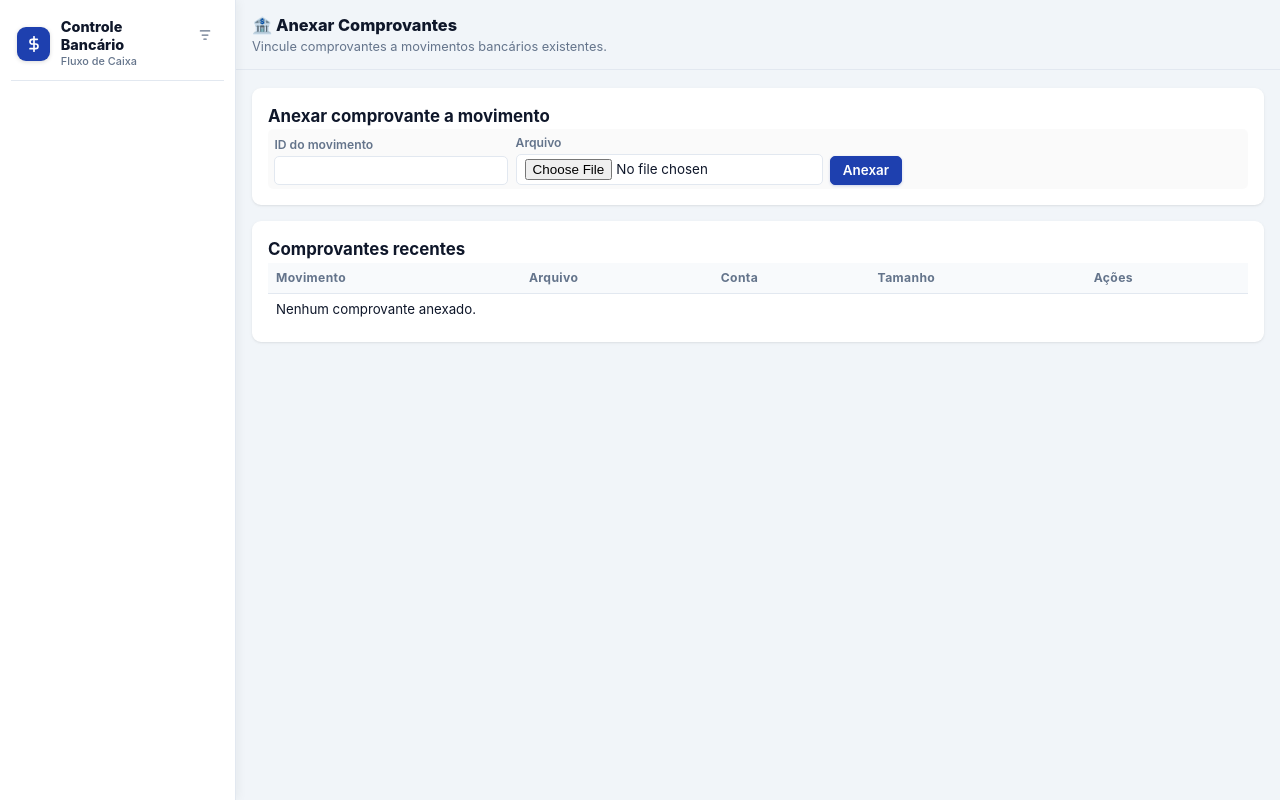
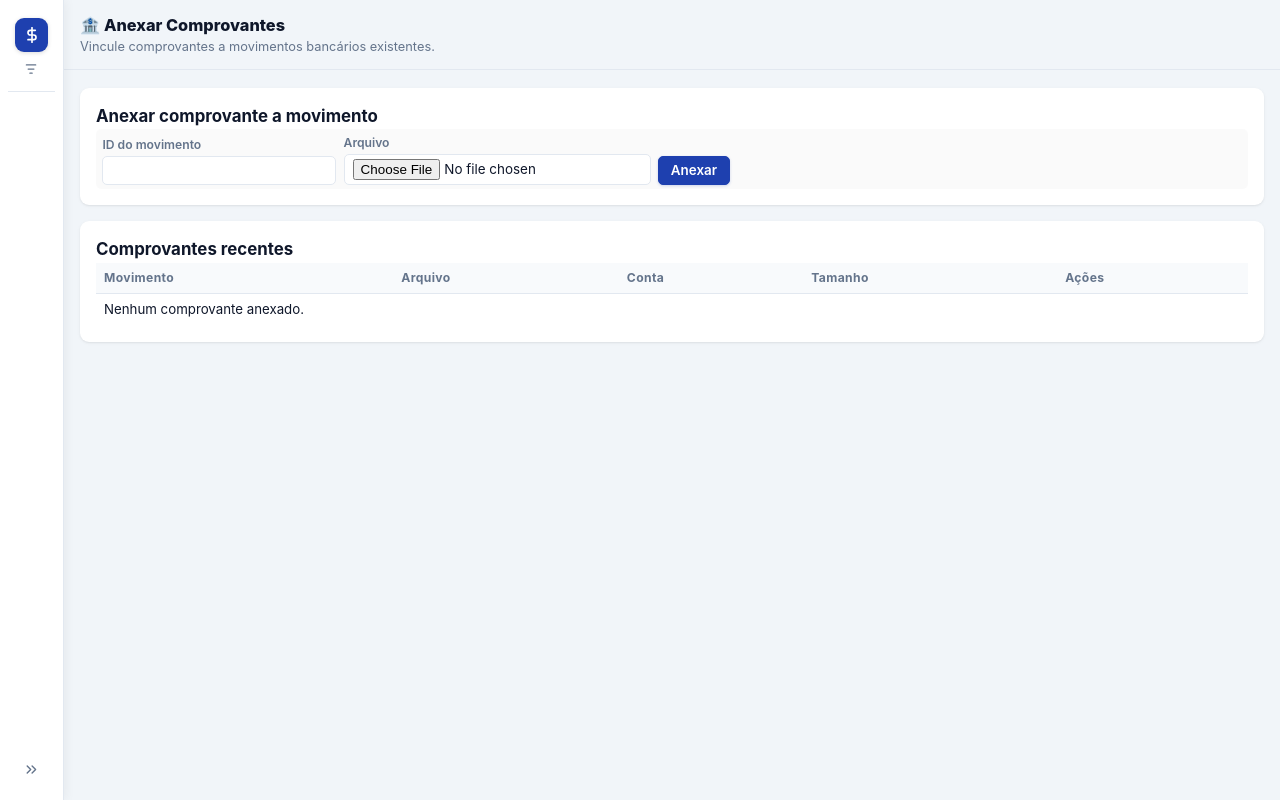
Before and after one commit to MSPA-Coder/sistema-financeiro, a Django app: template templates/banking/attachments.html in a window 1280 px wide. Run offline with Django 5.2, Linux system fonts and the light colour scheme; the template is opened without the code that fills it, so the values that code supplies are empty.

Commit message:
feat: menu lateral recolhido por padrão, só ícones, com botão para expandir
Toda carga nasce recolhida (data-sidebar no <html>); o botão no menu alterna
entre recolhido e completo, sem guardar o estado. Recolhido, cada item mostra
só o ícone, com dica e nome acessível. O conteúdo das telas cresce o que o
menu devolveu (--content-max), e os gráficos acompanham. Abaixo de 901px o
menu continua a faixa de sempre.

Co-Authored-By: Claude Sonnet 5.5 <noreply@anthropic.com>

```diff
--- a/static/css/core/application.css
+++ b/static/css/core/application.css
@@ -10,6 +10,11 @@
     --radius-lg:  14px;
     --shadow-sm:  0 1px 2px rgba(0,0,0,0.06), 0 1px 4px rgba(0,0,0,0.04);
     --transition: 0.15s ease;
+    /* Menu lateral: largura completa e recolhida (so icones). O conteudo das telas
+       ganha, ao recolher, exatamente o que o menu devolveu (ver `data-sidebar`). */
+    --sidebar-w: 236px;
+    --sidebar-w-rail: 64px;
+    --content-max: 1200px;
     /* SharedAuth entrega a estrutura dos componentes; a paleta continua
        pertencendo ao tema local e se atualiza junto com cada variação dele. */
     --sharedauth-surface: var(--card);
@@ -324,8 +329,8 @@ a:hover { text-decoration: underline; }
    SIDEBAR
    ============================================================ */
 .app-sidebar-nav {
-    flex: 0 0 236px;
-    width: 236px;
+    flex: 0 0 var(--sidebar-w);
+    width: var(--sidebar-w);
     height: 100vh;
     height: 100dvh;
     display: flex;
@@ -338,6 +343,7 @@ a:hover { text-decoration: underline; }
     overflow-y: auto;
     overscroll-behavior: contain;
     z-index: 320;
+    transition: width 0.18s ease, flex-basis 0.18s ease;
 }
 
 .sidebar-brand {
@@ -547,7 +553,66 @@ a:hover { text-decoration: underline; }
 }
 .sidebar-user-actions form { margin: 0; display: inline-flex; }
 
+/* Botao que recolhe/expande o menu: so existe no desktop. */
+.sidebar-collapse-toggle {
+    width: 100%;
+    display: flex;
+    align-items: center;
+    gap: 0.48rem;
+    padding: 0.36rem 0.55rem;
+    border: 1px solid transparent;
+    border-radius: var(--radius-sm);
+    background: transparent;
+    color: var(--muted);
+    font: inherit;
+    font-size: 0.8rem;
+    font-weight: 600;
+    cursor: pointer;
+}
+.sidebar-collapse-toggle:hover, .sidebar-collapse-toggle:focus-visible { background: var(--primary-light); color: var(--primary); }
+.sidebar-collapse-toggle svg {
+    width: 1.05rem; height: 1.05rem; flex-shrink: 0;
+    fill: none; stroke: currentColor; stroke-width: 2; stroke-linecap: round; stroke-linejoin: round;
+    transition: transform 0.18s ease;
+}
+
+/* Menu recolhido (padrao a cada carga, so desktop): so os icones. Os rotulos saem
+   da vista mas continuam no DOM, entao o nome acessivel de cada item se mantem. */
+@media (min-width: 901px) {
+    html[data-sidebar="collapsed"] {
+        --sidebar-w: var(--sidebar-w-rail);
+        /* O conteudo cresce o que o menu devolveu, em vez de ficar centrado com sobra nas laterais. */
+        --content-max: calc(1200px + 236px - var(--sidebar-w-rail));
+    }
+    html[data-sidebar="collapsed"] .app-sidebar-nav { padding-left: 0.5rem; padding-right: 0.5rem; align-items: stretch; }
+    html[data-sidebar="collapsed"] .sidebar-brand { flex-direction: column; gap: 0.35rem; padding: 0.3rem 0 0.6rem; }
+    html[data-sidebar="collapsed"] .sidebar-brand-title,
+    html[data-sidebar="collapsed"] .sidebar-brand-subtitle,
+    html[data-sidebar="collapsed"] .sidebar-link-main > span:not(.sidebar-icon),
+    html[data-sidebar="collapsed"] .sidebar-user-info,
+    html[data-sidebar="collapsed"] .sidebar-collapse-label {
+        position: absolute; width: 1px; height: 1px; margin: -1px; padding: 0;
+        overflow: hidden; clip: rect(0 0 0 0); white-space: nowrap; border: 0;
+    }
+    html[data-sidebar="collapsed"] .sidebar-brand-title-row { justify-content: center; }
+    /* O menu de filtros nao cabe no trilho (e o corte do overflow o esconderia): fixo, ao lado dele. */
+    html[data-sidebar="collapsed"] .sidebar-global-filters-menu {
+        position: fixed; top: 3.6rem; left: calc(var(--sidebar-w-rail) + 0.5rem); right: auto;
+        max-height: calc(100vh - 5rem); overflow-y: auto;
+    }
+    html[data-sidebar="collapsed"] .sidebar-link { justify-content: center; padding: 0.5rem 0; }
+    html[data-sidebar="collapsed"] .sidebar-link-main { gap: 0; }
+    html[data-sidebar="collapsed"] .sidebar-icon { width: auto; min-width: 0; font-size: 1.15rem; opacity: 1; }
+    html[data-sidebar="collapsed"] .sidebar-chevron,
+    html[data-sidebar="collapsed"] .sidebar-submenu { display: none; }
+    html[data-sidebar="collapsed"] .sidebar-collapse-toggle { justify-content: center; padding: 0.5rem 0; }
+    html[data-sidebar="collapsed"] .sidebar-collapse-toggle svg { transform: rotate(180deg); }
+    html[data-sidebar="collapsed"] .sidebar-user-card { flex-direction: column; padding: 0.4rem 0; gap: 0.35rem; }
+    html[data-sidebar="collapsed"] .sidebar-user-actions { margin-left: 0; }
+}
+
 @media (max-width: 900px) {
+    .sidebar-collapse-toggle { display: none; }
     .app-shell { flex-direction: column; }
     .app-sidebar-nav {
         width: 100%; height: auto; max-height: 40vh;
@@ -574,7 +639,7 @@ a:hover { text-decoration: underline; }
     backdrop-filter: blur(8px);
 }
 .app-page-header-inner {
-    max-width: 1200px;
+    max-width: var(--content-max);
     margin: 0 auto;
     padding: 0.45rem 1rem;
 }
@@ -620,7 +685,7 @@ a:hover { text-decoration: underline; }
    ============================================================ */
 main {
     width: 100%;
-    max-width: 1200px;
+    max-width: var(--content-max);
     min-height: 0;
     flex: 1 1 auto;
     overflow-y: auto;
--- a/static/js/core/application.js
+++ b/static/js/core/application.js
@@ -787,12 +787,48 @@
                 parentGroup = parentGroup.parentElement ? parentGroup.parentElement.closest('[data-sidebar-group]') : null;
             }
         }
+        /* -- Menu recolhido/completo --
+           Toda carga nasce recolhida (`data-sidebar="collapsed"` no <html>) e nada e
+           guardado. So vale no desktop: abaixo de 901px o menu e a faixa de sempre. */
+        var _sidebarDesktop = window.matchMedia('(min-width: 901px)');
+        var _sidebarNav = document.getElementById('appSidebar');
+        function _sidebarIsCollapsed() {
+            return _sidebarDesktop.matches && document.documentElement.getAttribute('data-sidebar') === 'collapsed';
+        }
+        function _setSidebarCollapsed(collapsed) {
+            document.documentElement.setAttribute('data-sidebar', collapsed ? 'collapsed' : 'expanded');
+            var btn = document.querySelector('[data-sidebar-collapse]');
+            if (!btn) return;
+            var label = collapsed ? 'Expandir menu' : 'Recolher menu';
+            btn.setAttribute('aria-expanded', collapsed ? 'false' : 'true');
+            btn.setAttribute('aria-label', label);
+            btn.setAttribute('title', label);
+        }
+        var _collapseBtn = document.querySelector('[data-sidebar-collapse]');
+        if (_collapseBtn) {
+            _collapseBtn.addEventListener('click', function () {
+                _setSidebarCollapsed(!_sidebarIsCollapsed());
+            });
+        }
+        /* A largura das telas muda com o menu: refaz o que depende dela ao fim da transicao. */
+        if (_sidebarNav) {
+            _sidebarNav.addEventListener('transitionend', function (e) {
+                if (e.target === _sidebarNav && e.propertyName === 'width') {
+                    _updateTableOverflow();
+                    window.dispatchEvent(new Event('resize'));
+                }
+            });
+        }
+
         document.querySelectorAll('[data-sidebar-toggle]').forEach(function (btn) {
             btn.addEventListener('click', function (e) {
                 e.stopPropagation();
                 var group = btn.closest('[data-sidebar-group]');
                 if (!group) return;
-                var willOpen = !group.classList.contains('is-open');
+                /* Recolhido, o submenu nao tem onde aparecer: o clique expande o menu e abre o grupo. */
+                var wasCollapsed = _sidebarIsCollapsed();
+                if (wasCollapsed) _setSidebarCollapsed(false);
+                var willOpen = wasCollapsed ? true : !group.classList.contains('is-open');
                 _closeSiblings(group);
                 _setSidebarOpen(group, willOpen);
                 if (willOpen) _setSidebarGroupActive(group);
--- a/templates/base.html
+++ b/templates/base.html
@@ -1,6 +1,6 @@
 {% load static %}
 <!DOCTYPE html>
-<html lang="pt-BR" data-theme="{{ ui_theme|default:'light' }}" data-regional="{{ regional_format|default:'br' }}">
+<html lang="pt-BR" data-theme="{{ ui_theme|default:'light' }}" data-regional="{{ regional_format|default:'br' }}" data-sidebar="collapsed">
 <head>
     <meta charset="UTF-8">
     <meta name="viewport" content="width=device-width, initial-scale=1.0">
--- a/templates/components/_nav_item.html
+++ b/templates/components/_nav_item.html
@@ -5,6 +5,7 @@
         type="button"
         class="sidebar-link sidebar-toggle level-{{ item.level }}{% if item.active %} active{% endif %}"
         data-sidebar-toggle
+        title="{{ item.label }}"
         aria-expanded="{% if item.active %}true{% else %}false{% endif %}"
     >
         <span class="sidebar-link-main">
@@ -20,7 +21,7 @@
     </div>
 </div>
 {% else %}
-<a href="{{ item.url }}" class="sidebar-link level-{{ item.level }}{% if item.active %} active{% endif %}"{% if item.active %} aria-current="page"{% endif %}>
+<a href="{{ item.url }}" title="{{ item.label }}" class="sidebar-link level-{{ item.level }}{% if item.active %} active{% endif %}"{% if item.active %} aria-current="page"{% endif %}>
     <span class="sidebar-link-main">
         <span class="sidebar-icon" aria-hidden="true">{{ item.icon }}</span>
         <span>{{ item.label }}</span>
--- a/templates/components/navigation.html
+++ b/templates/components/navigation.html
@@ -74,6 +74,14 @@
         {% endfor %}
     </div>
 
+    {# Toda carga nasce recolhida (data-sidebar no <html>); o estado nao e guardado. #}
+    <button type="button" class="sidebar-collapse-toggle" data-sidebar-collapse
+            aria-controls="appSidebar" aria-expanded="false"
+            aria-label="Expandir menu" title="Expandir menu">
+        <svg viewBox="0 0 24 24" aria-hidden="true"><polyline points="11 17 6 12 11 7"/><polyline points="18 17 13 12 18 7"/></svg>
+        <span class="sidebar-collapse-label">Recolher menu</span>
+    </button>
+
     {% if current_active_user %}
     <div class="sidebar-user-card">
         <span class="sidebar-user-avatar">{{ current_active_user.username|slice:':1'|upper }}</span>
```
Also changed, not shown: tests/test_menu_recolhivel.py (added, +63 -0 lines).
